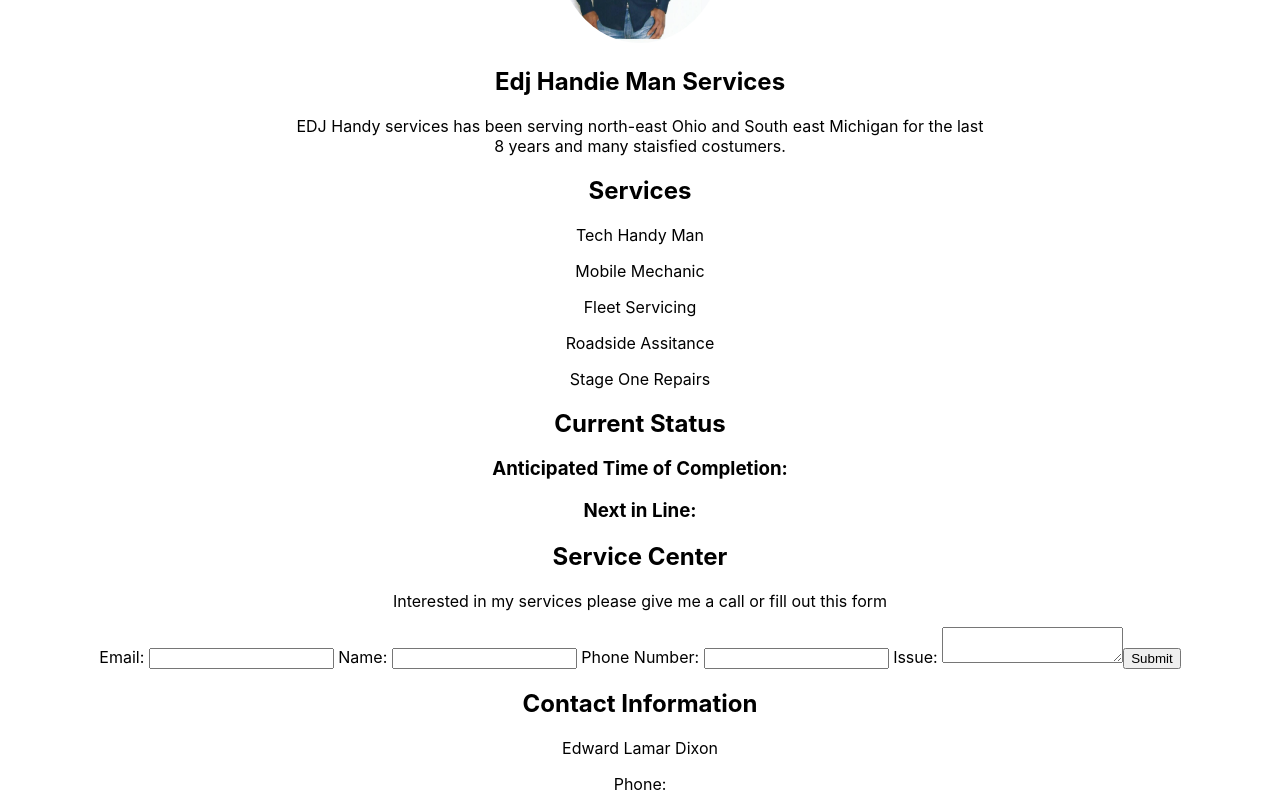
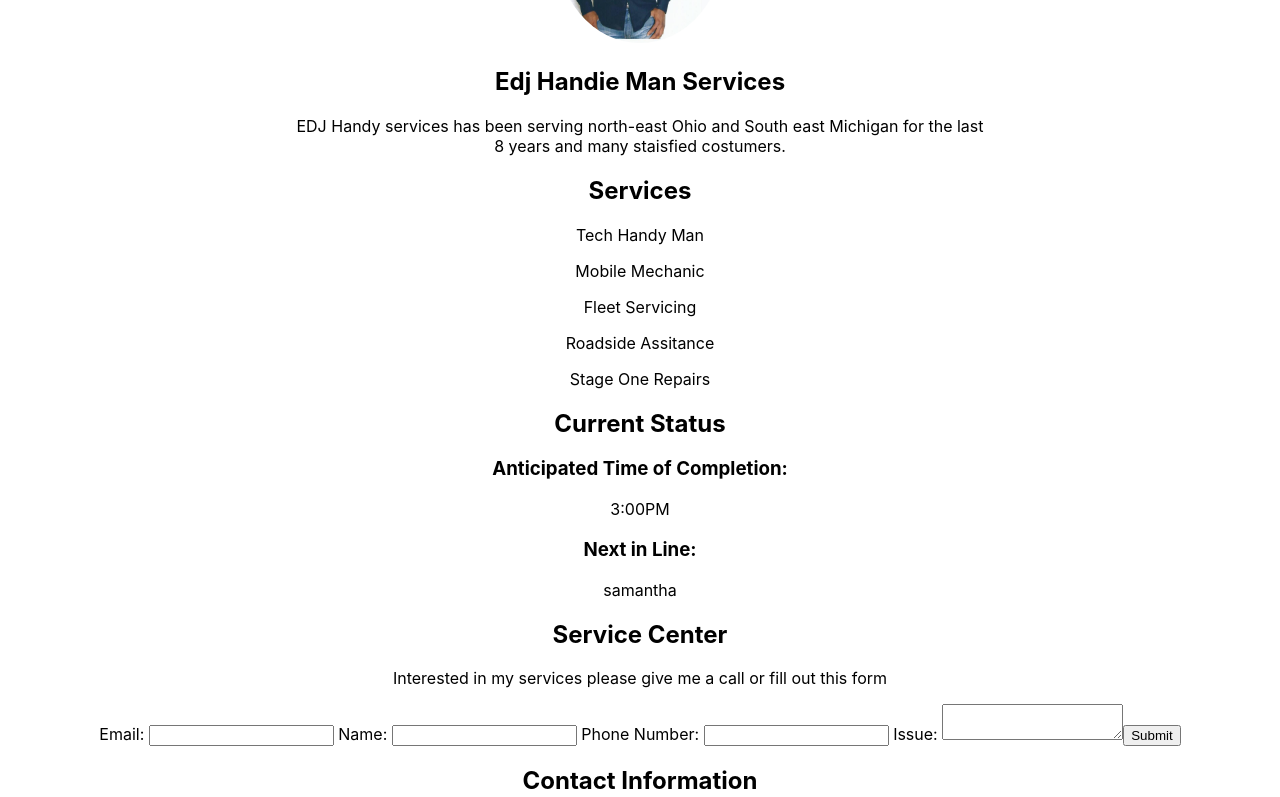
Before and after one commit to whitejamesthe2nd/edwardsSite, a React (Create React App) app: page / in a window 1280 px wide. Shown: the part 357-1154 px from the top of the page. Built offline with nearby package versions, Linux system fonts and the light colour scheme.

Commit message:
Thats all for tonight

```diff
--- a/src/App.js
+++ b/src/App.js
@@ -5,15 +5,45 @@ import Services from './Components/servicesComponent/Services';
 import Contact from './Components/contactComponent/Contact';
 import BookingComponent from './Components/bookingComponent/BookingComponent';
 import FormComponent from './Components/formComponent/FormCompononet';
-import { BrowserRouter, Switch, Route } from 'react-router-dom';
+import { BrowserRouter, Switch, Route, useHistory } from 'react-router-dom';
 import EdwardsPlaceComponent from './Components/EdwardsPlace/EdwardsPlaceComponent';
+import {useSelector,useDispatch} from 'react-redux';
+import React, {useEffect,useState} from 'react';
+import {completion, createCompletion, reload} from './redux/actions/CompletionActions';
+
+
 
 function App() {
+  let booking = useSelector((state)=>{
+    console.log(state)
+    return state.completion
+  });
+  const dispatch = useDispatch();
+  const [time,setTime] = useState(null);
+  const [person,setPerson] = useState(null);
+  const history = useHistory();
+
+
+  const handleSubmit = (e)=>{
+    e.preventDefault();
+    let data = {
+      time,
+      person
+    }
+    console.log(data);
+    dispatch(completion(data));
+    history.push('/');
+
+  }
+  useEffect(()=>{
+    console.log(person)
+    dispatch(reload('bleh'))
+  }, [time,person,dispatch])
   return (
     <BrowserRouter>
       <Switch>
         <Route path='/EdwardsPlace'>
-          <EdwardsPlaceComponent />
+          <EdwardsPlaceComponent handleSubmit={handleSubmit} setPerson={setPerson} setTime={setTime} person={person}/>
         </Route>
         <Route path='/'>
           <div className="App">
@@ -22,7 +52,7 @@ function App() {
             <div className="main">
               <Header />
               <Services />
-              <BookingComponent />
+              <BookingComponent time={time}/>
               <FormComponent />
               <Contact />
             </div>
--- a/src/Components/EdwardsPlace/EdwardsPlaceComponent.js
+++ b/src/Components/EdwardsPlace/EdwardsPlaceComponent.js
@@ -1,22 +1,27 @@
 import React,{useState} from 'react';
 import {useDispatch} from 'react-redux';
-import {completion} from '../../redux/actions/CompletionActions'
+import { useHistory } from 'react-router-dom';
+import {createCompletion} from '../../redux/actions/CompletionActions';
 
-let EdwardsPlaceComponent = ()=>{
+export let data= {};
+let EdwardsPlaceComponent = (props)=>{
     const dispatch = useDispatch();
     const [time,setTime] = useState(null);
     const [person,setPerson] = useState(null);
+    const history = useHistory();
 
     const handleSubmit = (e)=>{
         e.preventDefault();
-        let data = {
+        data = {
             time,
             person
         }
         console.log(data);
-        dispatch(completion(data))
+        dispatch(createCompletion(data));
+        history.push('/');
 
     }
+    // console.log(props);
 
 
     return(
@@ -28,7 +33,9 @@ let EdwardsPlaceComponent = ()=>{
             <h3>Anticipated Time of Completion:</h3>
             <input type='time' placeholder='Time of Completion' onChange={(e)=> setTime(e.target.value)}></input>
             <h3>Next in Line:</h3>
-            <input type='text' placeholder='next in line' onChange={(e)=>setPerson(e.target.value)}></input>
+            <input type='text' placeholder='next in line' onChange={(e)=> {
+                console.log(person);
+                setPerson(e.target.value)}}></input>
             <br />
             <button type='submit'>Send</button>
             </form>
--- a/src/Components/bookingComponent/BookingComponent.js
+++ b/src/Components/bookingComponent/BookingComponent.js
@@ -1,11 +1,20 @@
-import React from 'react';
+import React, { useEffect } from 'react';
+import { useSelector } from 'react-redux';
+import {createCompletion} from '../../redux/actions/CompletionActions'
 
-let BookingComponent = () => {
+let BookingComponent = (props) => {
+    // const booking = useSelector((state)=>state.completion);
+    // useEffect(()=>{
+    //     console.log(booking);
+    // }, [])
+    console.log(props);
+    const person = useSelector(state=>state.completion.person)
+    const time = useSelector(state=>state.completion.time)
     return(
         <div>
             <h2>Current Status</h2>
-            <h3>Anticipated Time of Completion:</h3>
-            <h3>Next in Line:</h3>
+            <h3>Anticipated Time of Completion:</h3><span>{`${time}`}</span>
+            <h3>Next in Line:</h3><span>{`${person}`}</span>
         </div>
     )
 }
--- a/src/index.js
+++ b/src/index.js
@@ -6,7 +6,7 @@ import reportWebVitals from './reportWebVitals';
 import ReduxStore from './redux/store/ReduxStore';
 import {Provider} from 'react-redux';
 
-const store = ReduxStore()
+const store = ReduxStore({completion:{time:'3:00PM',person:'samantha'}})
 
 ReactDOM.render(
   <Provider store={store}>
--- a/src/redux/actions/CompletionActions.js
+++ b/src/redux/actions/CompletionActions.js
@@ -1,25 +1,28 @@
 export const COMPLETION = "COMPLETION";
+export const RELOAD = "RELOAD";
 
 //!ACTIONS
-export const completion = (completion) => {
+export const completion = (data) => {
     return {
         type: COMPLETION,
-        completion
+        data
+    }
+}
+export const reload = (data) => {
+    return {
+        type: RELOAD,
     }
 }
 
+//! THUNKS
+export const createCompletion = (data) => {
 
-//! THUNKS
-// export const createCompletion = () => {
+    return async dispatch => {
 
-//     return async dispatch => {
-//         const res = await fetch(`/api/skills/`);
-
-//         if (res.ok) {
-//             const data = await res.json();
-//             console.log(data)
-//             dispatch(loadSkills(data))
-//         }
-//         return res;
-//     };
-// };
+        if (data) {
+            console.log(data)
+           dispatch(completion(data))
+        }
+        return data;
+    };
+};
--- a/src/redux/reducers/completion.js
+++ b/src/redux/reducers/completion.js
@@ -1,9 +1,12 @@
 import {COMPLETION} from '../actions/CompletionActions'
+import {RELOAD} from '../actions/CompletionActions'
 
 export const completion = (state = {}, action) => {
     switch (action.type) {
         case COMPLETION:
-            return action.completion;
+            return action.data;
+        case RELOAD:
+            return state;
         // case CREATE_SKILL:
         //     return action.skill;
         // case REMOVE_SKILL:
--- a/src/redux/store/ReduxStore.js
+++ b/src/redux/store/ReduxStore.js
@@ -16,6 +16,7 @@ if (process.env.NODE_ENV !== 'production') {
 const ReducerMerger = combineReducers({completion})
 
 
+
 const configureStore = (initialState) => {
     return createStore (
             ReducerMerger,
```
